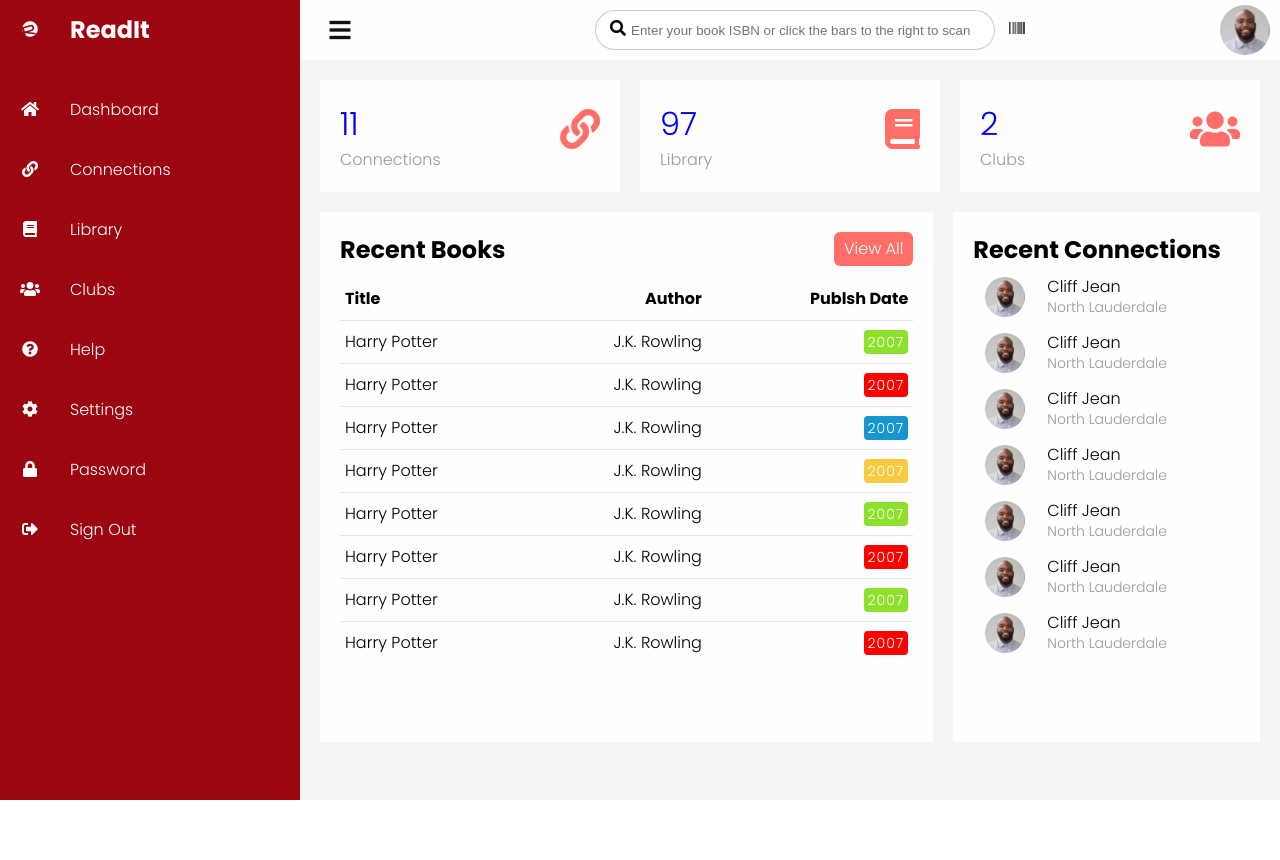
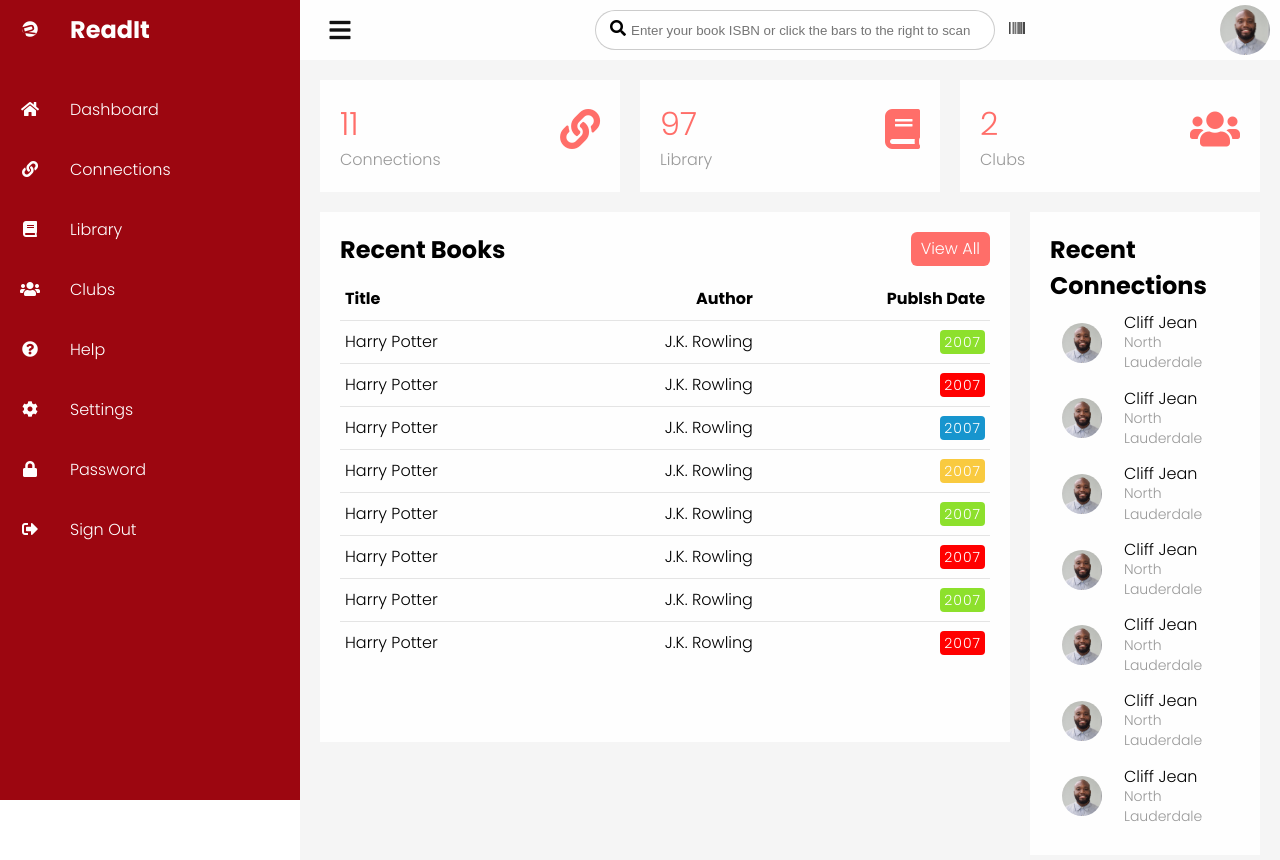
Before and after one commit to cliff-lilly-jean/Readit, a Vue app: page /dashboard in a window 1280 px wide. Shown: the top 860 px of the page. Before the commit the page ends 800 px from the top, so only its background shows below. Built offline with nearby package versions, Linux system fonts and the light colour scheme.

Commit message:
Windows desktop older edits

```diff
--- a/src/components/CardBox.vue
+++ b/src/components/CardBox.vue
@@ -80,6 +80,7 @@ export default {
   position: relative;
   font-size: 2em;
   font-weight: 500;
+  color: #ff6e69;
 }
 
 .card .cardName {
--- a/src/routes.js
+++ b/src/routes.js
@@ -12,38 +12,47 @@ export default [
  // Each object is a different route
  {
   path: '/',
+  name: 'landing-page',
   component: LandingPage
  },
  {
   path: '/sign-up',
+  name: 'signup',
   component: SignUp
  },
  {
   path: '/dashboard',
+  name: 'dashboard',
   component: Dashboard
  },
  {
   path: '/library',
+  name: 'library',
   component: Library
  },
  {
   path: '/connections',
+  name: 'connections',
   component: Connections
  },
  {
   path: '/clubs',
+  name: 'clubs',
   component: Clubs
  },
  {
   path: '/help',
+  name: 'help',
   component: Help
  },
  {
   path: '/settings',
+  name: 'settings',
   component: Settings
  },
  {
   path: '/password',
+  name: 'password',
   component: Password
  },
 
--- a/src/views/Dashboard.vue
+++ b/src/views/Dashboard.vue
@@ -79,7 +79,7 @@ export default {
   padding-top: 0;
   display: grid;
   grid-gap: 20px;
-  grid-template-columns: 2fr 1fr;
+  grid-template-columns: 3fr 1fr;
 }
 
 /* Media Queries */
```
